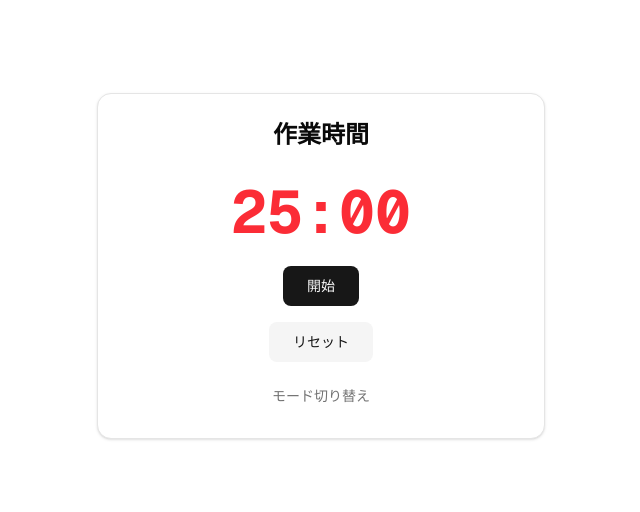
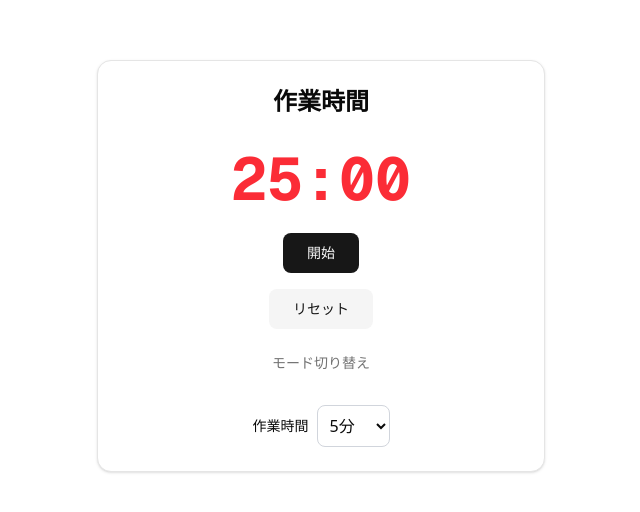
Before and after one commit to iwaki-toshiyuki/ai-pomodoro-timer, a Next.js app: page / in a window 1280 px wide. Shown: the part 134-646 px from the top of the page, without its empty margins (319-959 px from the left). Built offline with nearby package versions, Linux system fonts and the light colour scheme.

Commit message:
作業時間の設定機能を追加

```diff
--- a/src/components/TimerApp.tsx
+++ b/src/components/TimerApp.tsx
@@ -2,7 +2,7 @@
 "use client";
 
 // 必要なコンポーネントをインポートします。
-import { Card, CardContent, CardHeader, CardTitle } from "@/components/ui/card";
+import { Card, CardContent, CardHeader, CardTitle, CardFooter } from "@/components/ui/card";
 import Controls from "./Controls";
 import MetadataUpdater from "./MetadataUpdater";
 import TimerDisplay from "./TimerDisplay";
@@ -18,8 +18,11 @@ export default function TimerApp() {
   // タイマーの実行状態を管理するstate
   const [isRunning, setIsRunning] = useState(false);
 
+  // 作業時間を管理する状態変数
+  const [workDuration, setWorkDuration] = useState(25);
+
   // タイマーの残り時間を保持する状態変数
-  const [timeLeft, setTimeLeft] = useState({ minutes: 25, seconds: 0 });
+  const [timeLeft, setTimeLeft] = useState({ minutes: workDuration, seconds: 0 });
 
   // モードの状態を管理する変数
   const [mode, setMode] = useState<Mode>("work");
@@ -33,7 +36,7 @@ export default function TimerApp() {
     // モードに応じてタイマーの時間をリセット
     // 作業モードなら25分、休憩モードなら5分
     setTimeLeft({
-      minutes: newMode === "work" ? 25 : 5,
+      minutes: newMode === "work" ? workDuration : 5,
       seconds: 0,
     });
 
@@ -51,7 +54,7 @@ export default function TimerApp() {
     setIsRunning(false);
     // モードに応じてタイマーの時間をリセット
     setTimeLeft({
-        minutes: mode === "work" ? 25 : 5,
+        minutes: mode === 'work' ? workDuration : 5,
         seconds: 0
     });
   };
@@ -117,6 +120,32 @@ export default function TimerApp() {
             isRunning={isRunning}
           />
         </CardContent>
+        <CardFooter className="flex justify-center gap-2 items-center">
+          <label className="text-sm font-medium">作業時間</label>
+          {/* 作業時間の選択肢 */}
+          <select
+            value={workDuration}
+            // 変更時に作業時間を更新し、現在のモードが作業中でタイマーが停止している場合は timeLeft も更新
+            onChange={(e) => {
+              const newDuration = parseInt(e.target.value);
+              setWorkDuration(newDuration);
+              if (mode === 'work' && !isRunning) {
+                setTimeLeft({ minutes: newDuration, seconds: 0 });
+              }
+            }}
+            className="p-2 border border-gray-300 rounded-md focus:outline-none focus:ring-2 focus:ring-blue-500"
+          >
+            {/* 作業時間のオプションを生成 */}
+            {[5, 10, 15, 30, 45, 60].map((minutes) => (
+              <option
+                key={minutes}
+                value={minutes}
+              >
+                {minutes}分
+              </option>
+            ))}
+          </select>
+        </CardFooter>
       </Card>
         {/* MetadataUpdater コンポーネントを追加してドキュメントのタイトルを更新 */}
       <MetadataUpdater
```
